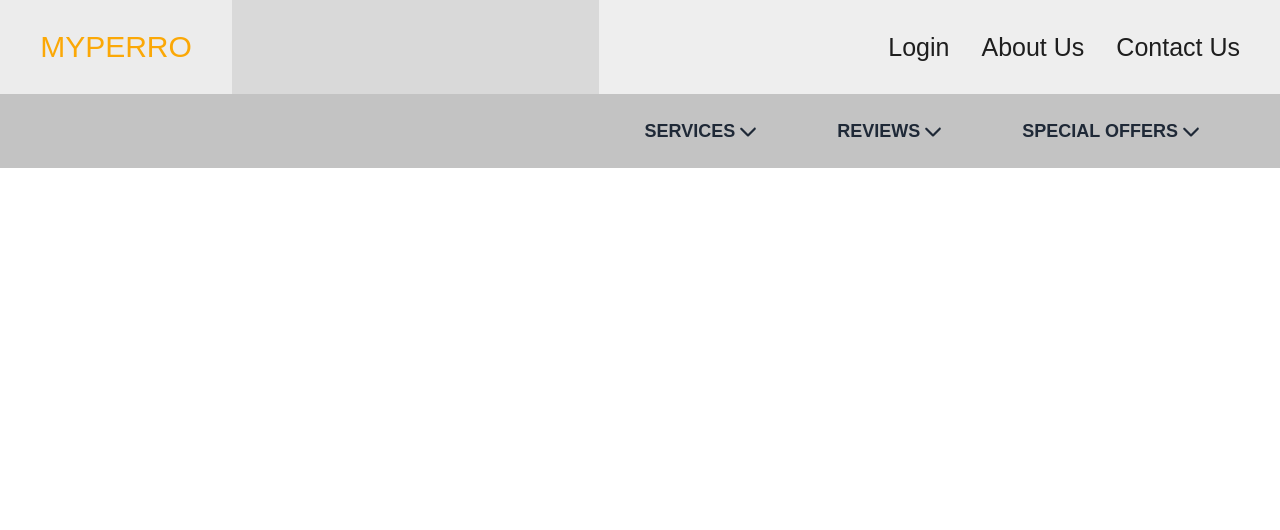
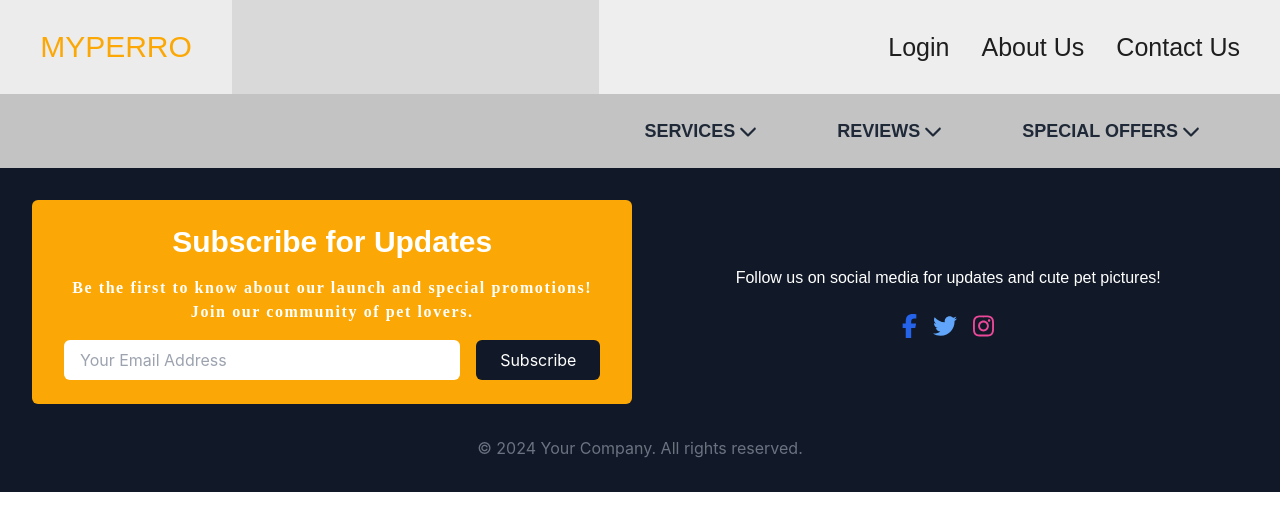
Before and after one commit to AJEESH-MJ/MYPERRO, a React (Create React App) app: page /contact in a window 1280 px wide. Shown: the top 530 px of the page. Built offline with nearby package versions, Linux system fonts and the light colour scheme.

Commit message:
Created Footer Component

```diff
--- a/src/App.js
+++ b/src/App.js
@@ -1,6 +1,6 @@
 import { Route, Routes } from 'react-router-dom';
 import './App.css';
-import { Navbar } from './components/index';
+import { Footer, Navbar } from './components/index';
 import { Homepage } from './pages';
 
 function App() {
@@ -12,6 +12,7 @@ function App() {
         {/* <Route path="/about" element={<About />} />
         <Route path="/contact" element={<Contact />} /> */}
       </Routes>
+      <Footer />
     </div>
   );
 }
--- /dev/null
+++ b/src/components/Footer.jsx
@@ -0,0 +1,45 @@
+import React from "react";
+import SocialIcons from "./SocialIcons";
+
+const Footer = () => {
+  return (
+    <footer className="bg-gray-900 text-white p-8">
+      <div className="container mx-auto flex flex-col md:flex-row justify-between items-center">
+        <div className="bg-[#FBA806] text-white rounded-md py-6 px-8 md:w-1/2">
+          <div className="text-center">
+            <h2 className="font-poppins text-3xl font-semibold mb-4">
+              Subscribe for Updates
+            </h2>
+            <p className="font-moon-dance tracking-widest font-semibold text-base mb-4">
+              Be the first to know about our launch and special promotions! Join
+              our community of pet lovers.
+            </p>
+            <div className="flex items-center">
+              <input
+                type="email"
+                placeholder="Your Email Address"
+                className="bg-white text-gray-800 px-4 py-2 rounded-md focus:outline-none w-full"
+              />
+              <button className="ml-4 bg-gray-900 text-white px-6 py-2 rounded-md hover:bg-[#FF9800] focus:outline-none">
+                Subscribe
+              </button>
+            </div>
+          </div>
+        </div>
+
+        <div className="flex flex-col items-center ml-4 mt-8 md:mt-0 md:w-1/2">
+          <p className="text-base mb-2 font-poppins">
+            Follow us on social media for updates and cute pet pictures!
+          </p>
+
+          <SocialIcons />
+        </div>
+      </div>
+      <p className="text-center mt-8 text-gray-500">
+        &copy; 2024 Your Company. All rights reserved.
+      </p>
+    </footer>
+  );
+};
+
+export default Footer;
--- a/src/components/index.js
+++ b/src/components/index.js
@@ -1,3 +1,4 @@
 export { default as Navbar } from './Navbar';
 export { default as Dropdown } from './Dropdown';
 export { default as SocialIcons } from './SocialIcons';
+export { default as Footer } from './Footer';
```
Also changed, not shown: src/components/Navbar.jsx (+2 -5 lines), src/pages/Homepage.jsx (+0 -15 lines).
